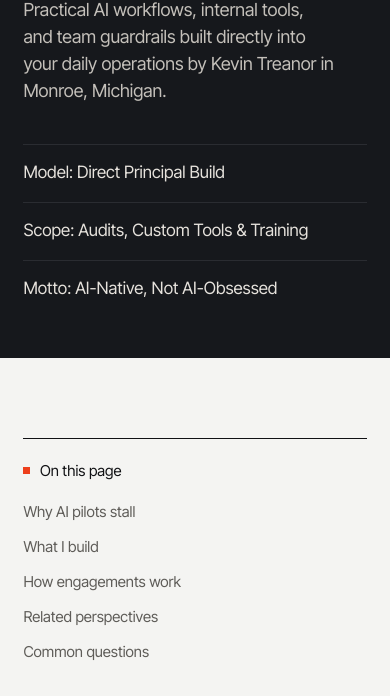
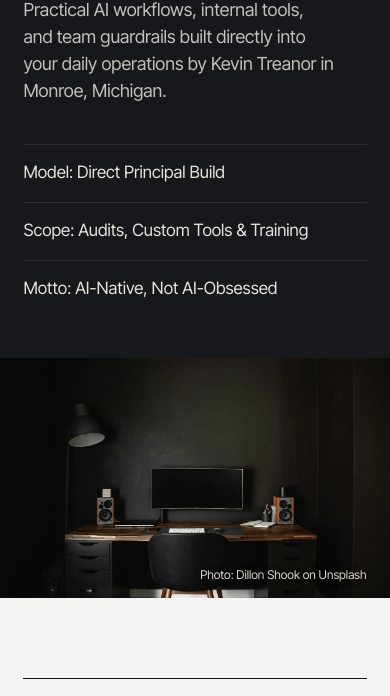
Before and after one commit to treanor-digital/td-site, a plain HTML site: page services/ai-consulting/index.html in a window 390 px wide. Shown: the part 363-1059 px from the top of the page. Drawn offline with Linux system fonts and the light colour scheme.

Commit message:
Add full-bleed image strips to the four service pages
Unsplash photos (credited): Dillon Shook (AI), Luke Chesser (Marketing),
Kelly Sikkema (iOS, with the ASE A-Series Prep screen composited onto the
phone) and Arnold Francisca (Web & Tech). WebP 1200/2400 plus JPEG fallback.

Co-Authored-By: Claude Opus 5.5 <noreply@anthropic.com>
Claude-Session: https://claude.ai/code/session_01RKSTJjZJp6VACvNQ5QtVhM

```diff
--- a/assets/style.css
+++ b/assets/style.css
@@ -3040,3 +3040,39 @@ strong {
     min-block-size: 0;
   }
 }
+
+/* ==========================================================================
+   Service page image strip (full-bleed band closing the dark header)
+   ========================================================================== */
+
+.subpage-hero.has-strip {
+  padding-block-end: 0;
+}
+
+.service-strip {
+  position: relative;
+  margin: clamp(3.5rem, 6vw, 5rem) 0 0;
+  block-size: clamp(15rem, 38vw, 35rem);
+  overflow: hidden;
+  background: var(--ink-3);
+}
+
+.service-strip picture,
+.service-strip img {
+  display: block;
+  inline-size: 100%;
+  block-size: 100%;
+}
+
+.service-strip img {
+  object-fit: cover;
+}
+
+.service-strip figcaption {
+  position: absolute;
+  inset-inline-end: var(--container-pad);
+  inset-block-end: 0.85rem;
+  font-size: 0.75rem;
+  color: #D9D5CF;
+  text-shadow: 0 1px 6px rgba(0, 0, 0, 0.6);
+}
--- a/services/ai-consulting/index.html
+++ b/services/ai-consulting/index.html
@@ -143,7 +143,7 @@
   </header>
 
   <main>
-    <section class="band-noir subpage-hero">
+    <section class="band-noir subpage-hero has-strip">
       <div class="container">
         <div class="subpage-crumb">
           <a href="../../#services">&larr; Back to Services</a>
@@ -159,6 +159,13 @@
           <span>Motto: AI-Native, Not AI-Obsessed</span>
         </div>
       </div>
+      <figure class="service-strip">
+        <picture>
+          <source type="image/webp" srcset="../../assets/images/service-ai-strategy-1200.webp 1200w, ../../assets/images/service-ai-strategy-2400.webp 2400w" sizes="100vw" />
+          <img src="../../assets/images/service-ai-strategy-1200.jpg" alt="A minimal desk with a curved monitor, speakers and a floor lamp in a dark room" width="1200" height="800" decoding="async" style="object-position:50% 62%" />
+        </picture>
+        <figcaption>Photo: Dillon Shook on Unsplash</figcaption>
+      </figure>
     </section>
 
     <section class="band-chalk section">
```
Also changed, not shown: services/digital-marketing/index.html (+8 -1 lines), services/ios-app-development/index.html (+8 -1 lines), services/web-technology-consulting/index.html (+8 -1 lines), assets/images/service-ai-strategy-1200.jpg (added), assets/images/service-ai-strategy-1200.webp (added), assets/images/service-ai-strategy-2400.webp (added), assets/images/service-digital-marketing-1200.jpg (added), assets/images/service-digital-marketing-1200.webp (added), assets/images/service-digital-marketing-2400.webp (added), assets/images/service-ios-1200.jpg (added), assets/images/service-ios-1200.webp (added), assets/images/service-ios-2400.webp (added), assets/images/service-web-tech-1200.jpg (added), assets/images/service-web-tech-1200.webp (added), 1 more files.
